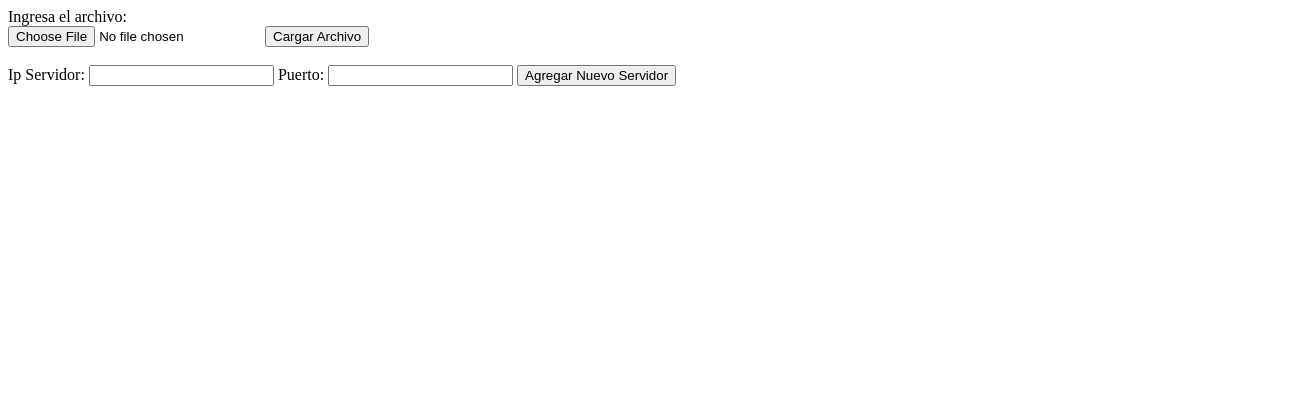
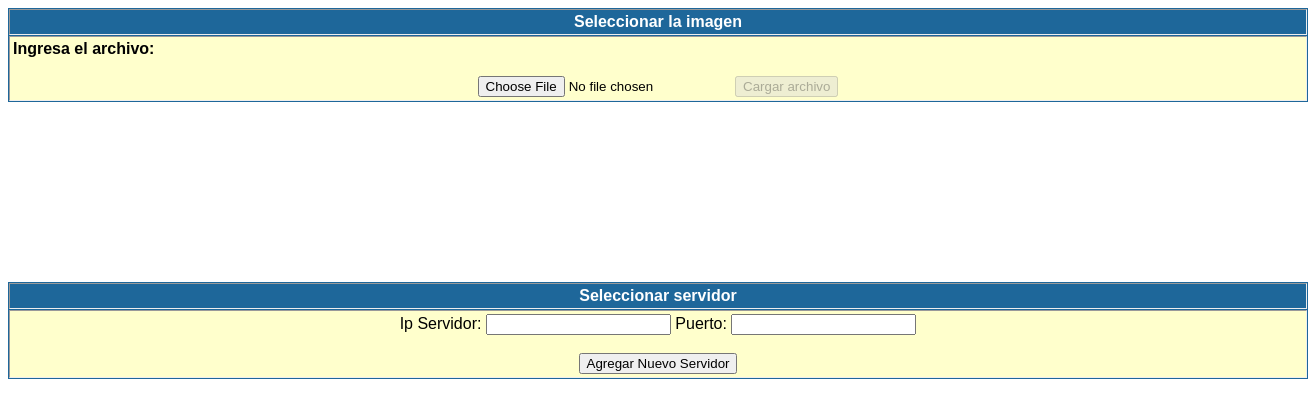
Before and after one commit to lorenaa-rs/LabDos, a plain HTML site: page Lab Trabajo/client/index.html in a window 1280 px wide. Shown: the whole page, 1308 px wide, since content can reach past the window. Drawn offline with nearby package versions, Linux system fonts and the light colour scheme.

Commit message:
first commit

```diff
--- a/Lab Trabajo/Server/package.json
+++ b/Lab Trabajo/Server/package.json
@@ -12,7 +12,9 @@
     "body-parser": "^1.19.0",
     "cors": "^2.8.5",
     "express": "^4.17.1",
+    "express-status-monitor": "^1.3.3",
     "gm": "^1.23.1",
+    "morgan": "^1.10.0",
     "image-size": "^0.9.4",
     "jimp": "^0.16.1",
     "multer": "^1.4.2",
--- a/Lab Trabajo/client/index.html
+++ b/Lab Trabajo/client/index.html
@@ -2,6 +2,7 @@
 <html>
 
 <head>
+
     <script src='https://ajax.googleapis.com/ajax/libs/jquery/3.3.1/jquery.min.js'></script>
     <style>
         .loader {
@@ -39,30 +40,86 @@
 </head>
 
 <body>
+
+    <table style="border: hidden" width="1300" cellspacing="1" cellpadding="3">
+        <tbody style="border: hidden">
+            <tr style="border: hidden">
+                <table width="1300" cellspacing="1" cellpadding="3" border="10" bgcolor="#1E679A"
+                    style="border: hidden;">
+                    <tr>
+                        <td>
+                            <font color="#FFFFFF" face="arial, verdana, helvetica">
+                                <b>
+                                    <center>Seleccionar la imagen
+                                </b>
+                            </font>
+                        </td>
+                    </tr>
+                    <tr style="border: hidden">
+                        <td bgcolor="#ffffcc">
+                            <font face="arial, verdana, helvetica">
+                                <b>Ingresa el archivo:</b>
+                                <center>
                                     <form id='sendForm' method="POST" action="/loadImg" enctype="multipart/form-data">
-        Ingresa el archivo:
-        <br />
+                                        <br>
+
                                         <input id='fileCh' name='files' type='file' />
-        <input type="submit" value="Cargar Archivo" />
-        <br />
+                                        <button id='cargarArchivo' disabled="disabled" type="submit"
+                                        value="Cargar Archivo" >Cargar archivo</button>
+
                                     </form>
-    <br />
+                            </font>
+                        </td>
+                    </tr>
+                </table>
+            </tr>
+            <br><br><br><br><br><br><br><br><br><br>
+            <div id="imgRes">
+            </div>
+            <tr style="border: hidden">
+                <table width="1300" cellspacing="1" cellpadding="3" border="10" bgcolor="#1E679A"
+                    style="border: hidden;">
+                    <tr>
+                        <td>
+                            <font color="#FFFFFF" face="arial, verdana, helvetica">
+                                <form id='sendForm' method="POST" action="/loadImg" enctype="multipart/form-data">
+                                    <b>
+                                        <center>Seleccionar servidor
+                                    </b>
+                            </font>
+                        </td>
+                    </tr>
+                    <tr style="border: hidden">
+                        <td bgcolor="#ffffcc">
                             <div id="server">
+                                <font face="arial, verdana, helvetica">
+                                    <center>
                                         <label>Ip Servidor: <input type="text" id="ip" /></label>
                                         <label>Puerto: <input type="text" id="port" /></label>
+                                        <br><br>
                                         <button onclick="addServer()">Agregar Nuevo Servidor</button>
                             </div>
+                        </td>
+                    </tr>
+                </table>
+            </tr>
+        </tbody>
+    </table>
+
+
     <br />
-    <br />
-    <div id="imgRes">
-    </div>
 </body>
 
 <script>
-    var middleware = "http://localhost:3000/"
+
+
+    var middleware = "http://localhost:3005/"
     var ipServer = "";
     var result = null;
     var data = null;
+    $("#fileCh").change(function(){
+    $("button").prop("disabled", this.files.length == 0);
+});
     document.getElementById('sendForm').onsubmit = async (e) => {
         e.preventDefault();
         var responseA = await fetch(middleware, {
@@ -90,17 +147,22 @@
         }
     }
 
+
     function loadedElement() {
         setTimeout(function () { document.getElementById("imgRes").innerHTML = '<button onclick="loadImage()">Mostrar</>'; }, 5000)
     }
 
     function loadImage() {
+
         $.post(ipServer + 'getImage', data)
             .done(function (res) {
                 $('#imgRes').html(res);
             })
+
         document.getElementById('fileCh').value = null;
     }
+
+
 
     function addServer() {
         var serverInfo = {
```
Also changed, not shown: Lab Trabajo/Server/index.js (+7 -1 lines), Lab Trabajo/middleware/index.js (+14 -7 lines), Lab Trabajo/Server/public/Captura de pantalla de 2020-12-03 16-17-55.png (added), Lab Trabajo/Server/public/Captura de pantalla de 2021-02-26 17-37-40.png (added), Lab Trabajo/Server/public/Captura de pantalla de 2021-02-26 17-38-28.png (added), Lab Trabajo/Server/public/Captura de pantalla de 2021-02-26 17-43-03.png (added), 3 other files. Lines whose indentation alone changed are shown as unchanged.
